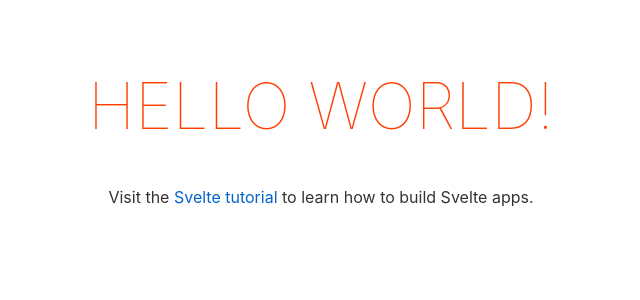
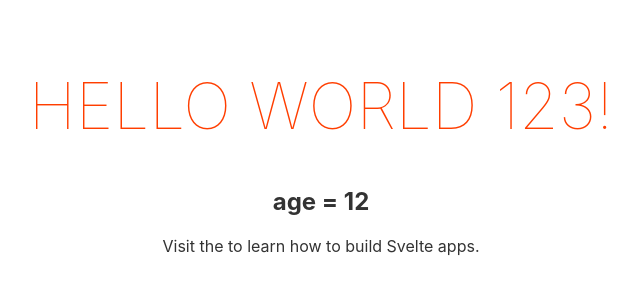
Before and after one commit to jantycheung/svelte01, a Svelte app: page / in a window 1280 px wide. Shown: the top 300 px of the page, without its empty margins (319-959 px from the left). Built offline with nearby package versions, Linux system fonts and the light colour scheme.

Commit message:
修改 App.svelte

```diff
--- a/src/App.svelte
+++ b/src/App.svelte
@@ -1,10 +1,12 @@
 <script>
 	export let name;
+	let age = 12;
 </script>
 
 <main>
 	<h1>Hello {name}!</h1>
-	<p>Visit the <a href="https://svelte.dev/tutorial">Svelte tutorial</a> to learn how to build Svelte apps.</p>
+	<h2>age = {age}</h2>
+	<p>Visit the to learn how to build Svelte apps.</p>
 </main>
 
 <style>
--- a/src/main.js
+++ b/src/main.js
@@ -1,10 +1,10 @@
 import App from './App.svelte';
 
 const app = new App({
-	target: document.body,
-	props: {
-		name: 'world'
-	}
+    target: document.body,
+    props: {
+        name: 'world 123'
+    }
 });
 
 export default app;
```
